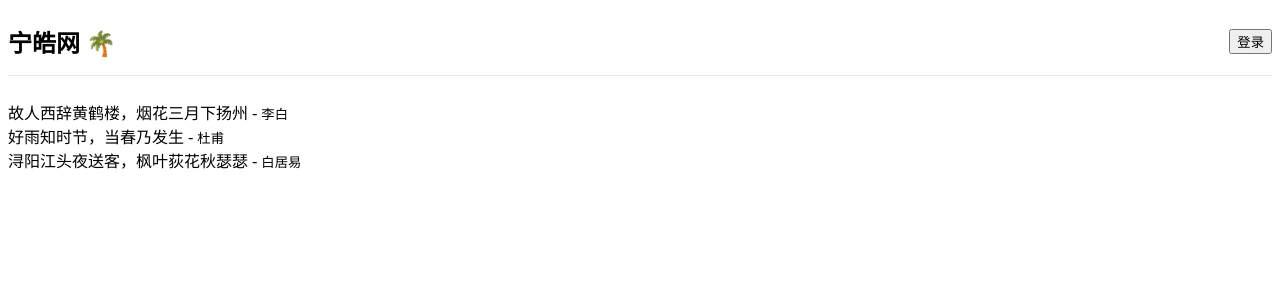
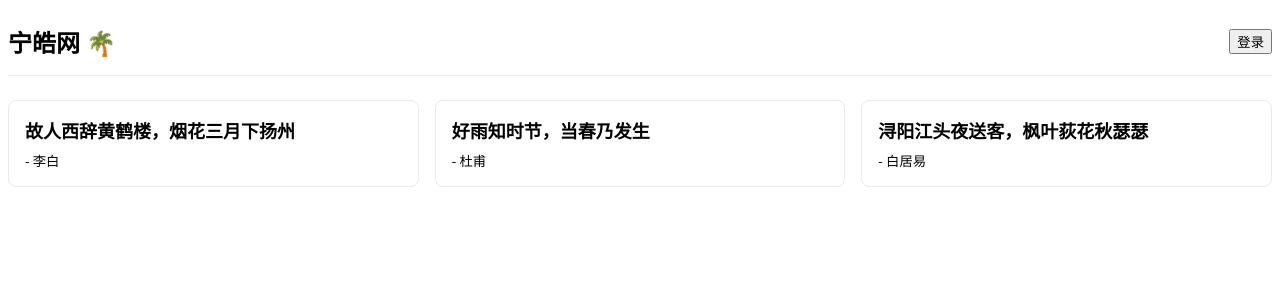
Before and after one commit to ninghao/ninghao-react-w22, a React (Create React App) app: page / in a window 1280 px wide. Shown: the top 300 px of the page. Built offline with nearby package versions, Linux system fonts and the light colour scheme.

Commit message:
React 组件的内容插槽

```diff
--- /dev/null
+++ b/src/app/components/app-card.css
@@ -0,0 +1,17 @@
+.app-card {
+  display: flex;
+  flex-direction: column;
+  padding: 16px;
+  border-radius: 8px;
+  border: 1px solid #eaeaea;
+}
+
+.app-card > .content {
+  flex-grow: 1;
+  font-size: 18px;
+  font-weight: bold;
+}
+
+.app-card > .footer {
+  padding-top: 8px;
+}
--- a/src/app/components/app-card.tsx
+++ b/src/app/components/app-card.tsx
@@ -1,21 +1,24 @@
 import { ReactNode } from 'react';
+import './app-card.css';
 
 /**
  * 属性类型
  */
 type AppCardProps = {
   children: ReactNode;
+  footer?: ReactNode;
 };
 
 /**
  * 组件
  */
 const AppCard = (props: AppCardProps) => {
-  const { children } = props;
+  const { children, footer } = props;
 
   return (
     <div className="app-card">
       <div className="content">{children}</div>
+      {footer && <div className="footer">{footer}</div>}
     </div>
   );
 };
--- /dev/null
+++ b/src/post/index/post-index.css
@@ -0,0 +1,5 @@
+.post-index > .content {
+  display: grid;
+  gap: 16px;
+  grid-template-columns: repeat(auto-fit, minmax(360px, 1fr));
+}
--- a/src/post/index/post-index.tsx
+++ b/src/post/index/post-index.tsx
@@ -1,5 +1,6 @@
 import { Component } from 'react';
 import AppCard from '../../app/components/app-card';
+import './post-index.css';
 
 /**
  * 属性类型
@@ -56,14 +57,20 @@ class PostIndex extends Component<PostIndexProps, PostIndexState> {
    */
   render() {
     const posts = this.state.postList.map((post) => {
+      const footer = <small>- {post.author}</small>;
+
       return (
-        <AppCard key={post.id}>
-          {post.content} - <small>{post.author}</small>
+        <AppCard key={post.id} footer={footer}>
+          {post.content}
         </AppCard>
       );
     });
 
-    return <div>{posts}</div>;
+    return (
+      <div className="post-index">
+        <div className="content">{posts}</div>
+      </div>
+    );
   }
 }
 
```
